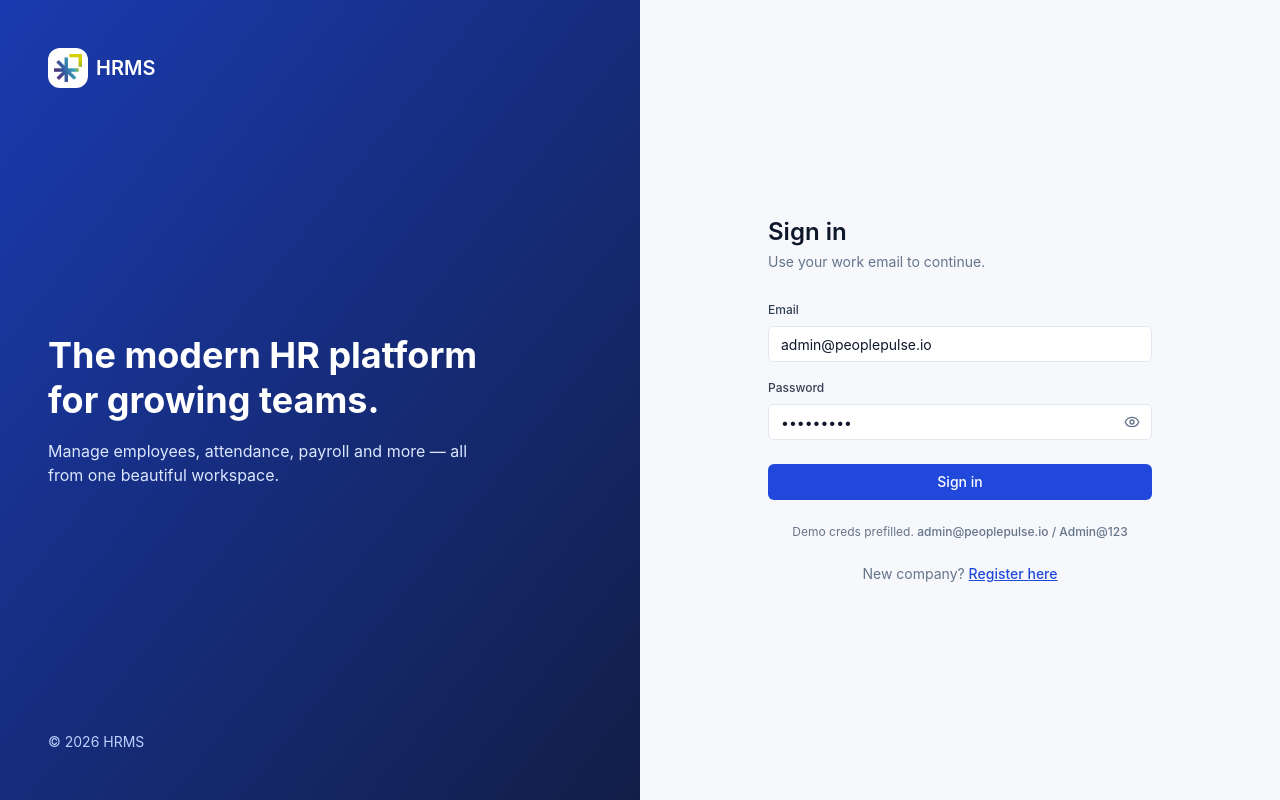
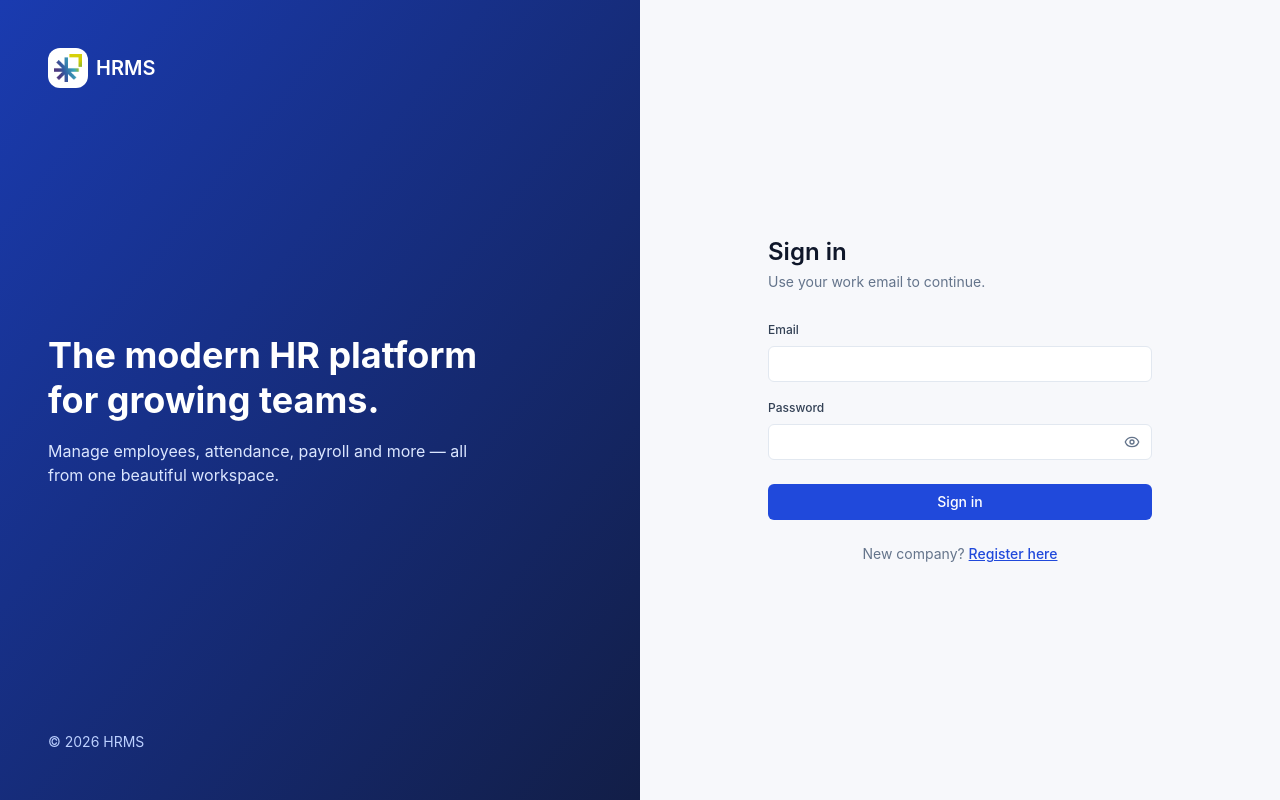
Before and after one commit to kanimozhiittech-collab/hrms-admin, a Next.js app in the folder frontend/: page /login in a window 1280 px wide. Built offline with nearby package versions, Linux system fonts and the light colour scheme; no server answers.

Commit message:
Stop showing and prefilling admin login credentials on login page

```diff
--- a/frontend/app/login/page.tsx
+++ b/frontend/app/login/page.tsx
@@ -12,8 +12,8 @@ import { toast } from "sonner";
 
 export default function LoginPage() {
   const router = useRouter();
-  const [email, setEmail] = useState("admin@peoplepulse.io");
-  const [password, setPassword] = useState("Admin@123");
+  const [email, setEmail] = useState("");
+  const [password, setPassword] = useState("");
   const [showPassword, setShowPassword] = useState(false);
   const [loading, setLoading] = useState(false);
 
@@ -80,9 +80,6 @@ export default function LoginPage() {
             </div>
           </div>
           <Button type="submit" className="w-full" disabled={loading}>{loading ? "Signing in…" : "Sign in"}</Button>
-          <p className="text-xs text-slate-500 text-center">
-            Demo creds prefilled. <span className="font-medium">admin@peoplepulse.io / Admin@123</span>
-          </p>
           <p className="text-center text-sm text-slate-500">
             New company?{" "}
             <Link href="/register" className="font-medium text-brand-600 underline">
```
